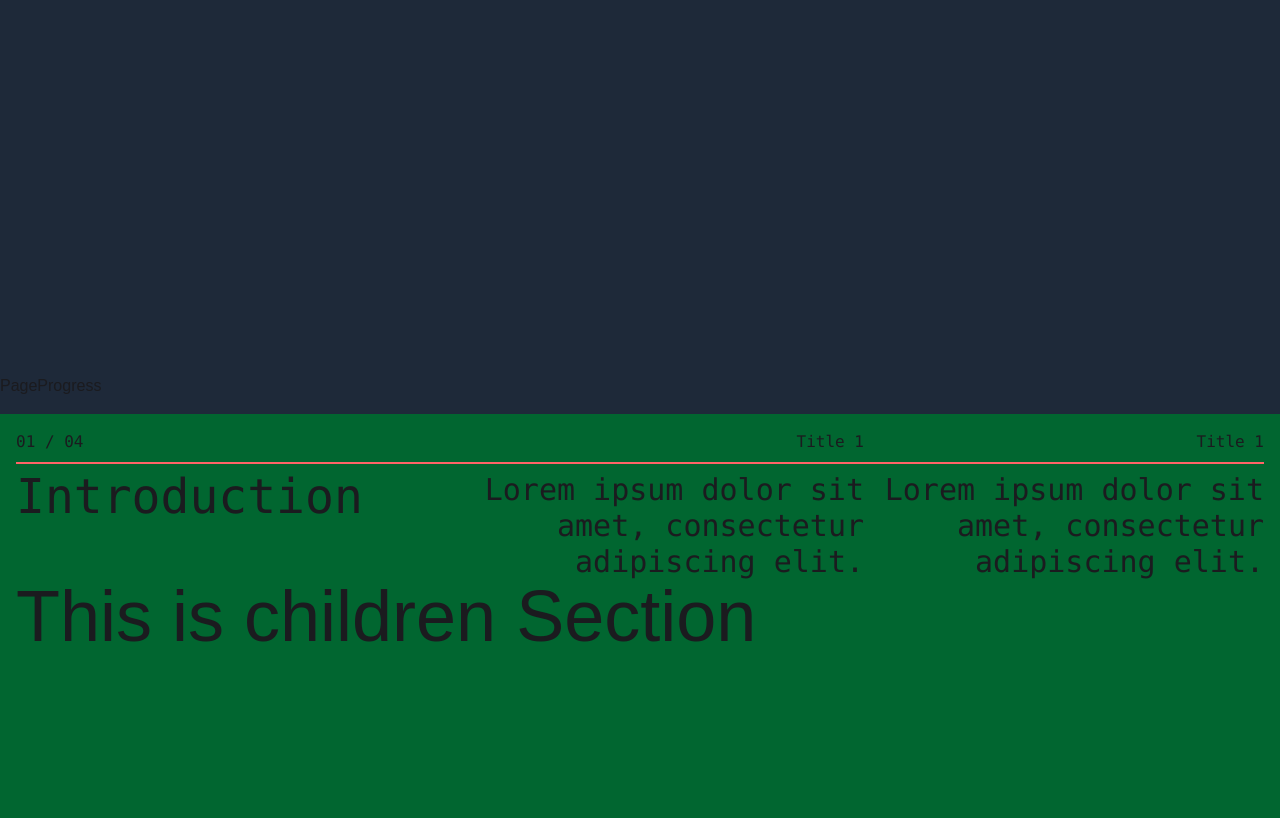
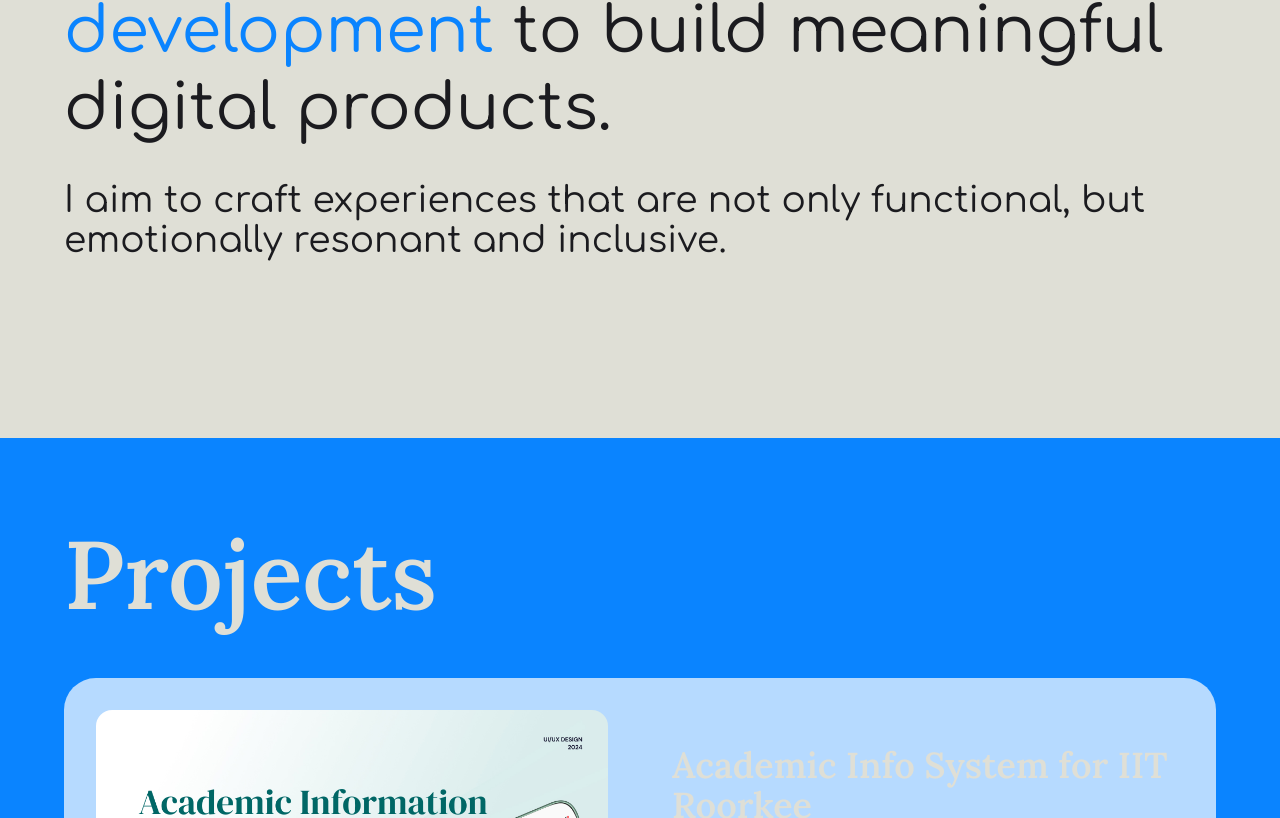
Before and after one commit to 11amanraj/portfolio-april-2025, a Next.js app: page / in a window 1280 px wide. Shown: the part 394-1212 px from the top of the page. Built offline with nearby package versions, Linux system fonts and the light colour scheme.

Commit message:
Minor changes

```diff
--- a/app/page.tsx
+++ b/app/page.tsx
@@ -1,13 +1,13 @@
 import ProjectsList from "./Components/Project/ProjectsList";
 import HeroSection from './Components/Hero/HeroSection';
-import CaseStudy from "./Components/CaseStudy/CaseStudy";
+// import CaseStudy from "./Components/CaseStudy/CaseStudy";
 
 export default function Home() {
   return (
     <div className="flex flex-col gap-8 overflow-y-scroll snap-y snap-mandatory">
-      <CaseStudy />
-      {/* <HeroSection />
-      <ProjectsList /> */}
+      {/* <CaseStudy /> */}
+      <HeroSection />
+      <ProjectsList />
     </div>
   );
 }
```
